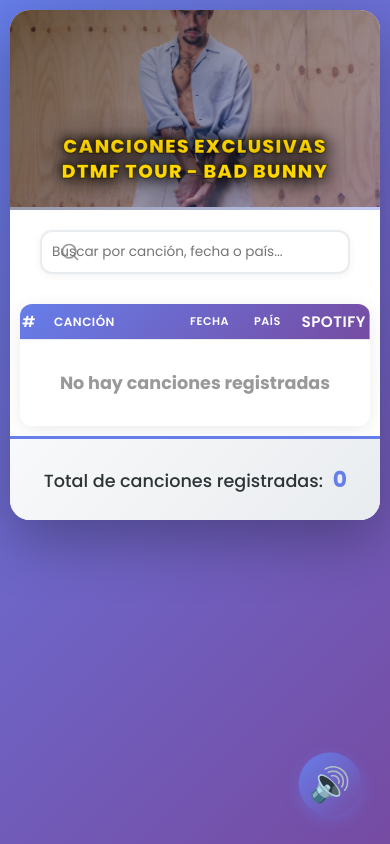
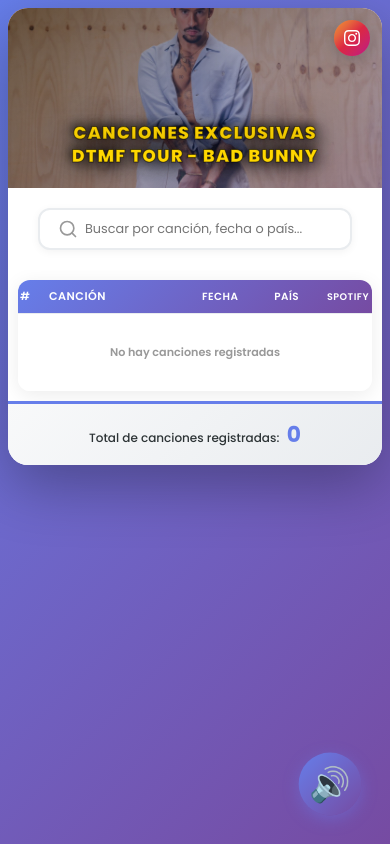
Before and after one commit to rderodriguez1998/badbunny-exclusivas, a plain HTML site: page index.html in a window 390 px wide. Drawn offline with Linux system fonts and the light colour scheme; no server answers; some icons are missing.

Commit message:
Agregar Instagram en header, mejorar responsive y formato de fechas

```diff
--- a/index.html
+++ b/index.html
@@ -23,6 +23,11 @@
             <div class="header-content">
                 <h1 class="banner-title">Canciones exclusivas<br>DtMF Tour - Bad Bunny</h1>
             </div>
+            <a href="https://www.instagram.com/rodriguez.1302/" target="_blank" rel="noopener noreferrer" class="instagram-badge" title="Síguenos en Instagram">
+                <svg width="20" height="20" viewBox="0 0 24 24" fill="currentColor">
+                    <path d="M12 2.163c3.204 0 3.584.012 4.85.07 3.252.148 4.771 1.691 4.919 4.919.058 1.265.069 1.645.069 4.849 0 3.205-.012 3.584-.069 4.849-.149 3.225-1.664 4.771-4.919 4.919-1.266.058-1.644.07-4.85.07-3.204 0-3.584-.012-4.849-.07-3.26-.149-4.771-1.699-4.919-4.92-.058-1.265-.07-1.644-.07-4.849 0-3.204.013-3.583.07-4.849.149-3.227 1.664-4.771 4.919-4.919 1.266-.057 1.645-.069 4.849-.069zm0-2.163c-3.259 0-3.667.014-4.947.072-4.358.2-6.78 2.618-6.98 6.98-.059 1.281-.073 1.689-.073 4.948 0 3.259.014 3.668.072 4.948.2 4.358 2.618 6.78 6.98 6.98 1.281.058 1.689.072 4.948.072 3.259 0 3.668-.014 4.948-.072 4.354-.2 6.782-2.618 6.979-6.98.059-1.28.073-1.689.073-4.948 0-3.259-.014-3.667-.072-4.947-.196-4.354-2.617-6.78-6.979-6.98-1.281-.059-1.69-.073-4.949-.073zm0 5.838c-3.403 0-6.162 2.759-6.162 6.162s2.759 6.163 6.162 6.163 6.162-2.759 6.162-6.163c0-3.403-2.759-6.162-6.162-6.162zm0 10.162c-2.209 0-4-1.79-4-4 0-2.209 1.791-4 4-4s4 1.791 4 4c0 2.21-1.791 4-4 4zm6.406-11.845c-.796 0-1.441.645-1.441 1.44s.645 1.44 1.441 1.44c.795 0 1.439-.645 1.439-1.44s-.644-1.44-1.439-1.44z"/>
+                </svg>
+            </a>
         </header>
 
         <!-- Formulario oculto para modo solo lectura -->
--- a/script.js
+++ b/script.js
@@ -122,13 +122,13 @@
     sortedSongs.forEach((song, index) => {
         const row = document.createElement('tr');
 
-        // Formatear fecha
+        // Formatear fecha con mes abreviado
         const dateObj = new Date(song.date + 'T00:00:00');
-        const formattedDate = dateObj.toLocaleDateString('es-ES', {
-            day: '2-digit',
-            month: '2-digit',
-            year: 'numeric'
-        });
+        const monthNames = ['Ene', 'Feb', 'Mar', 'Abr', 'May', 'Jun', 'Jul', 'Ago', 'Sep', 'Oct', 'Nov', 'Dic'];
+        const day = String(dateObj.getDate()).padStart(2, '0');
+        const month = monthNames[dateObj.getMonth()];
+        const year = dateObj.getFullYear();
+        const formattedDate = `${day}/${month}/${year}`;
 
         // Generar enlace de Spotify
         const spotifyIcon = song.spotifyLink
--- a/styles.css
+++ b/styles.css
@@ -90,6 +90,33 @@
     margin-top: 15px;
     letter-spacing: 2px;
     box-shadow: 0 4px 15px rgba(255, 193, 7, 0.5);
+}
+
+/* Instagram badge discreto en el header */
+.instagram-badge {
+    position: absolute;
+    top: 20px;
+    right: 20px;
+    width: 45px;
+    height: 45px;
+    background: linear-gradient(135deg, #f09433 0%, #e6683c 25%, #dc2743 50%, #cc2366 75%, #bc1888 100%);
+    border-radius: 50%;
+    display: flex;
+    align-items: center;
+    justify-content: center;
+    box-shadow: 0 4px 15px rgba(0, 0, 0, 0.2);
+    transition: all 0.3s ease;
+    z-index: 10;
+    text-decoration: none;
+}
+
+.instagram-badge svg {
+    fill: white;
+}
+
+.instagram-badge:hover {
+    transform: scale(1.1) rotate(5deg);
+    box-shadow: 0 6px 20px rgba(188, 24, 136, 0.5);
 }
 
 .subtitle {
@@ -215,7 +242,7 @@
     padding: 18px 20px;
     text-align: left;
     font-weight: 600;
-    font-size: 0.95rem;
+    font-size: 0.85rem;
     text-transform: uppercase;
     letter-spacing: 0.5px;
 }
@@ -245,7 +272,7 @@
 td:first-child {
     font-weight: 700;
     color: #667eea;
-    font-size: 1.1rem;
+    font-size: 0.95rem;
 }
 
 td:nth-child(2) strong {
@@ -380,12 +407,12 @@
 /* Responsive */
 @media (max-width: 768px) {
     .banner-header {
-        padding: 150px 20px 30px 20px;
-        min-height: 250px;
+        padding: 120px 20px 25px 20px;
+        min-height: 220px;
     }
 
     .banner-title {
-        font-size: 1.5rem;
+        font-size: 1.3rem;
     }
 
     .form-grid {
@@ -393,19 +420,25 @@
     }
 
     .table-container {
-        padding: 15px;
+        padding: 12px;
         overflow-x: auto;
     }
 
     /* Hacer la tabla más compacta en móvil */
     table {
-        font-size: 0.85rem;
+        font-size: 0.8rem;
         min-width: 100%;
     }
 
-    th,
+    th {
+        padding: 10px 6px;
+        font-size: 0.7rem;
+        white-space: nowrap;
+    }
+
     td {
-        padding: 8px 6px;
+        padding: 10px 6px;
+        font-size: 0.8rem;
         white-space: nowrap;
     }
 
@@ -413,20 +446,29 @@
     th:first-child,
     td:first-child {
         width: 35px;
-        padding: 8px 4px;
+        padding: 10px 4px;
+        font-size: 0.8rem;
+        font-weight: 600;
     }
 
     /* Columna de canción puede envolver texto */
     th:nth-child(2),
     td:nth-child(2) {
         white-space: normal;
-        min-width: 120px;
+        min-width: 110px;
+        font-size: 0.8rem;
+    }
+
+    /* Ajustar columna de fecha */
+    th:nth-child(3),
+    td:nth-child(3) {
+        font-size: 0.75rem;
     }
 
     /* Ajustar columna de país */
     th:nth-child(4),
     td:nth-child(4) {
-        font-size: 0.8rem;
+        font-size: 0.75rem;
     }
 
     /* Columna Spotify centrada */
@@ -434,11 +476,12 @@
     td:nth-child(5) {
         width: 50px;
         text-align: center;
+        font-size: 0.7rem;
     }
 
     /* Banderas más pequeñas en móvil */
     .fi {
-        font-size: 1.1em !important;
+        font-size: 1em !important;
         margin-right: 4px !important;
     }
 
@@ -451,29 +494,45 @@
     .actions {
         flex-direction: column;
         gap: 5px;
-        min-width: 120px;
+        min-width: 110px;
     }
 
     .btn-edit,
     .btn-delete {
         width: 100%;
-        padding: 6px 10px;
-        font-size: 0.8rem;
+        padding: 6px 8px;
+        font-size: 0.75rem;
+    }
+
+    .stats {
+        font-size: 0.85rem;
+    }
+
+    .instagram-badge {
+        width: 40px;
+        height: 40px;
+        top: 15px;
+        right: 15px;
+    }
+
+    .instagram-badge svg {
+        width: 18px;
+        height: 18px;
     }
 }
 
 @media (max-width: 480px) {
     body {
-        padding: 10px;
+        padding: 8px;
     }
 
     .banner-header {
-        padding: 120px 15px 25px 15px;
-        min-height: 200px;
+        padding: 100px 15px 20px 15px;
+        min-height: 180px;
     }
 
     .banner-title {
-        font-size: 1.2rem;
+        font-size: 1.1rem;
     }
 
     .add-section,
@@ -482,43 +541,50 @@
     }
 
     table {
-        font-size: 0.75rem;
+        font-size: 0.7rem;
     }
 
-    th,
+    th {
+        padding: 8px 3px;
+        font-size: 0.65rem;
+    }
+
     td {
-        padding: 6px 4px;
+        padding: 8px 3px;
+        font-size: 0.7rem;
     }
 
     th:first-child,
     td:first-child {
-        width: 30px;
-        padding: 6px 2px;
+        width: 28px;
+        padding: 8px 2px;
+        font-size: 0.7rem;
     }
 
     /* Canción más compacta */
     th:nth-child(2),
     td:nth-child(2) {
-        min-width: 100px;
-        font-size: 0.75rem;
+        min-width: 90px;
+        font-size: 0.7rem;
     }
 
     /* Fecha más compacta */
     th:nth-child(3),
     td:nth-child(3) {
-        font-size: 0.7rem;
+        font-size: 0.65rem;
     }
 
     /* País más compacto */
     th:nth-child(4),
     td:nth-child(4) {
-        font-size: 0.7rem;
+        font-size: 0.65rem;
     }
 
     /* Spotify */
     th:nth-child(5),
     td:nth-child(5) {
-        width: 40px;
+        width: 38px;
+        font-size: 0.6rem;
     }
 
     td svg {
@@ -526,19 +592,41 @@
         height: 18px !important;
     }
 
+    .fi {
+        font-size: 0.9em !important;
+        margin-right: 3px !important;
+    }
+
     .actions {
-        min-width: 100px;
+        min-width: 90px;
     }
 
     .btn-edit,
     .btn-delete {
-        padding: 5px 8px;
-        font-size: 0.7rem;
+        padding: 5px 6px;
+        font-size: 0.65rem;
     }
 
     /* Hacer el campo de búsqueda más pequeño */
     #searchInput {
-        font-size: 0.85rem;
-        padding: 10px;
+        font-size: 0.8rem;
+        padding: 10px 10px 10px 45px;
+    }
+
+    .stats {
+        font-size: 0.75rem;
+        padding: 15px 10px;
+    }
+
+    .instagram-badge {
+        width: 36px;
+        height: 36px;
+        top: 12px;
+        right: 12px;
+    }
+
+    .instagram-badge svg {
+        width: 16px;
+        height: 16px;
     }
 }
```
Also changed, not shown: admin.html (+5 -0 lines), script-admin.js (+6 -6 lines).
